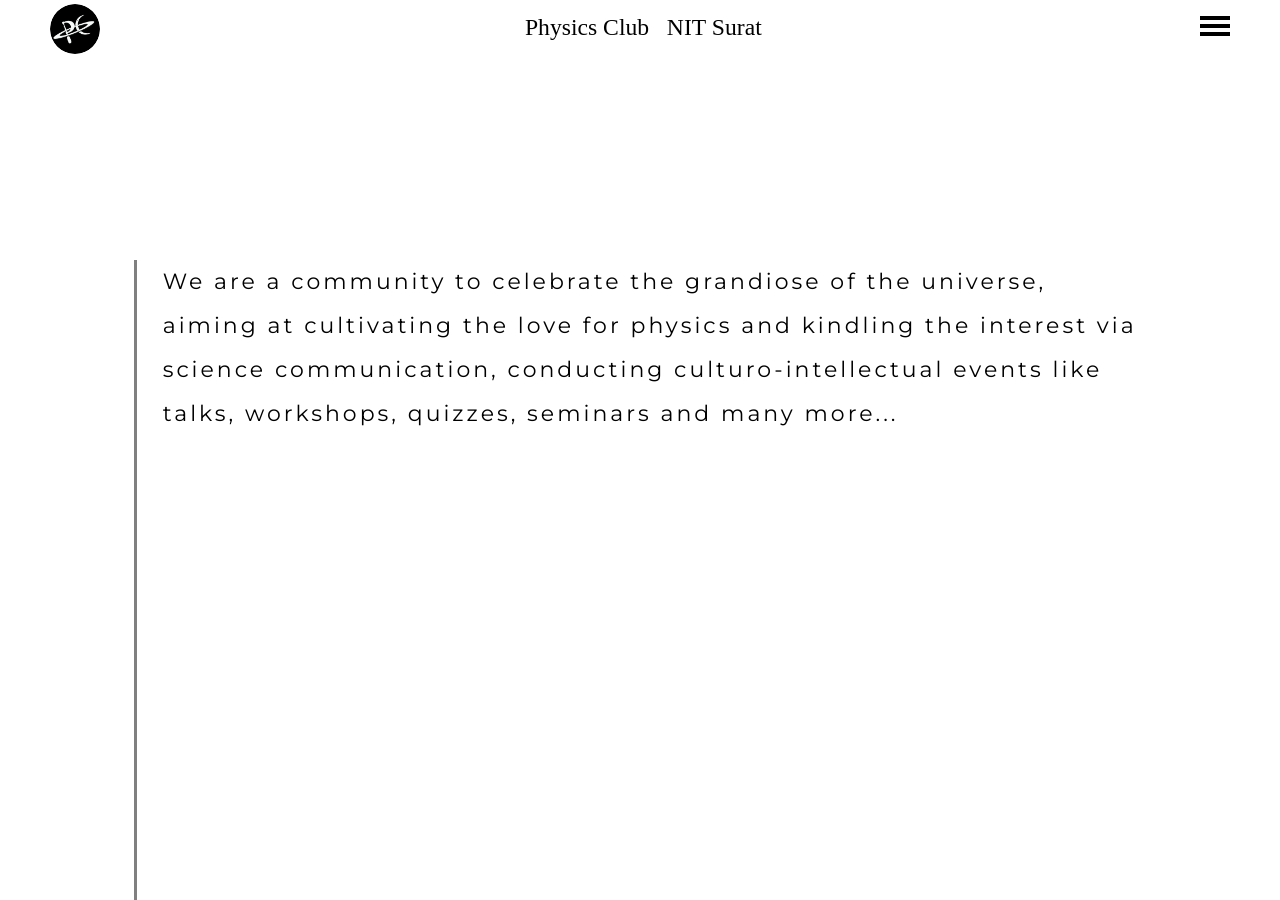
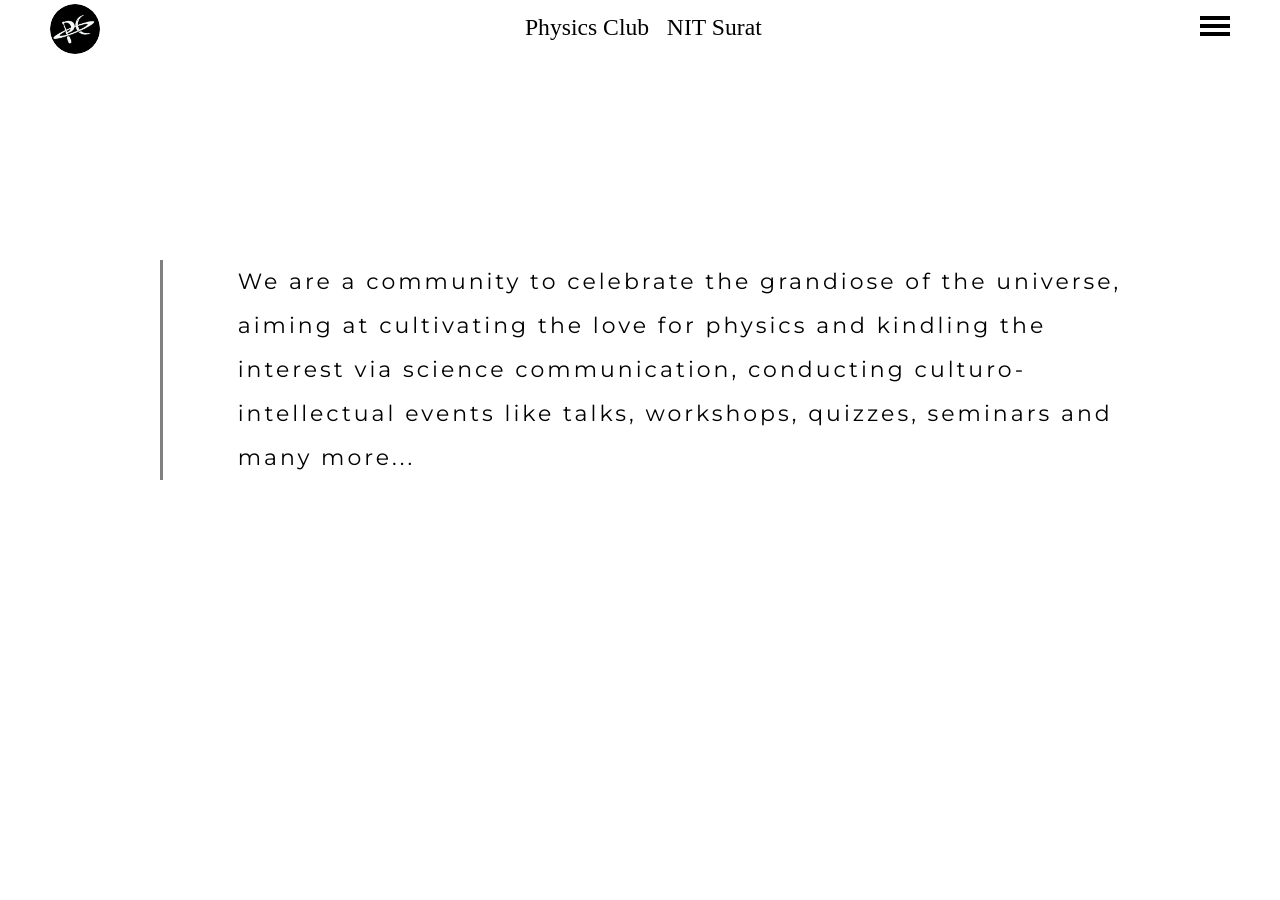
Before and after one commit to adithyarao3103/Physics-Club-Website-Trial, a Jekyll site: the page index.html, which Jekyll copies as it is, in a window 1280 px wide and 900 px high, scrolled down 804 px. Built offline with Jekyll 4.4.1, drawn with Linux system fonts in a browser that asks for light colours; some web fonts are replaced.

Commit message:
Update index.css

```diff
--- a/assets/css/index.css
+++ b/assets/css/index.css
@@ -70,12 +70,13 @@
 	font-size: calc(6px + 1.25vw);
 	letter-spacing: 3px;
 	line-height: 2;
-	border-left: 3px solid grey;
 	margin-bottom: 50px;
 }
 
 #line{
 	opacity: 0;
+	padding-left: 75px;
+	border-left: 3px solid grey;
 	transform: translateY(75px);
 	transition: all 1s;
 }
@@ -85,8 +86,8 @@
 }
 
 #upcoming> img{
-	width: 300px;
-	height: 300px;
+	width: 100px;
+	height: 100px;
 	position: relative;
 	top: -300px;
 }
```
